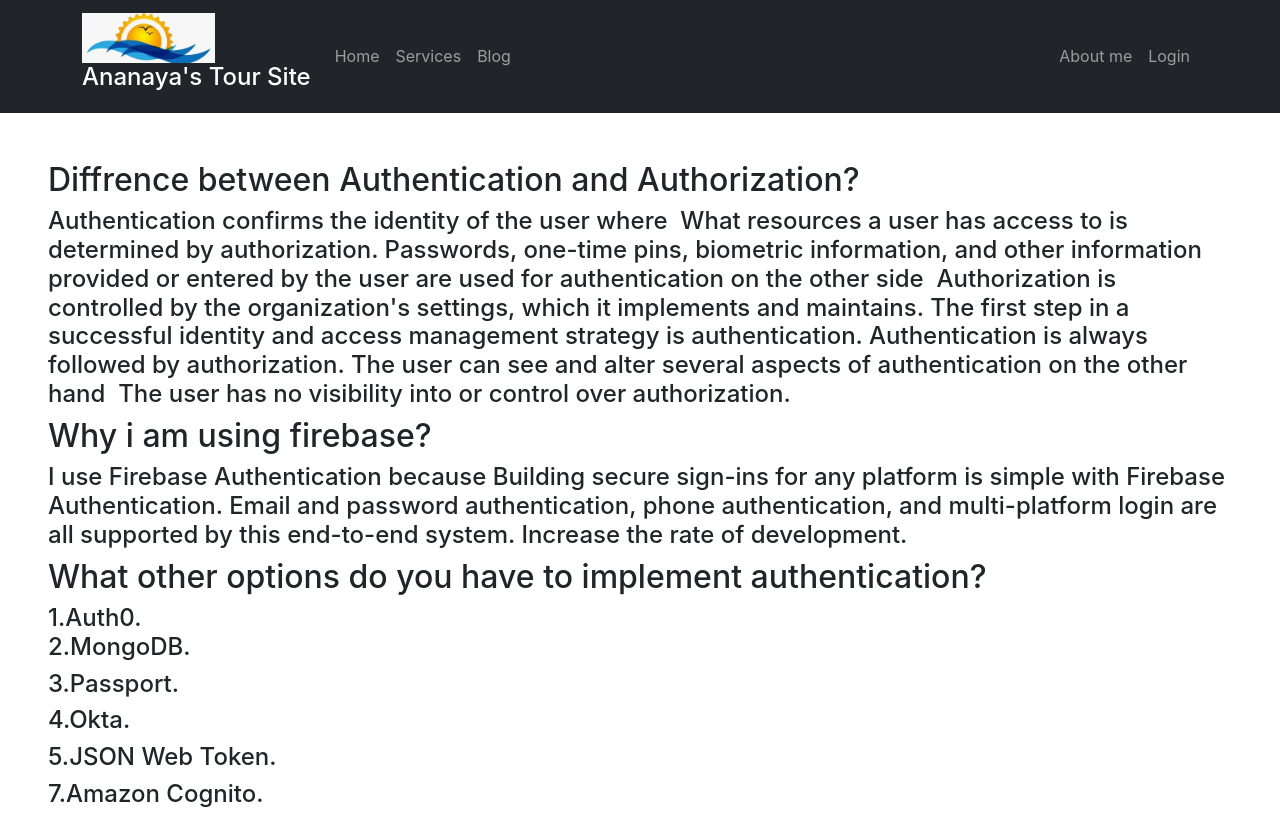
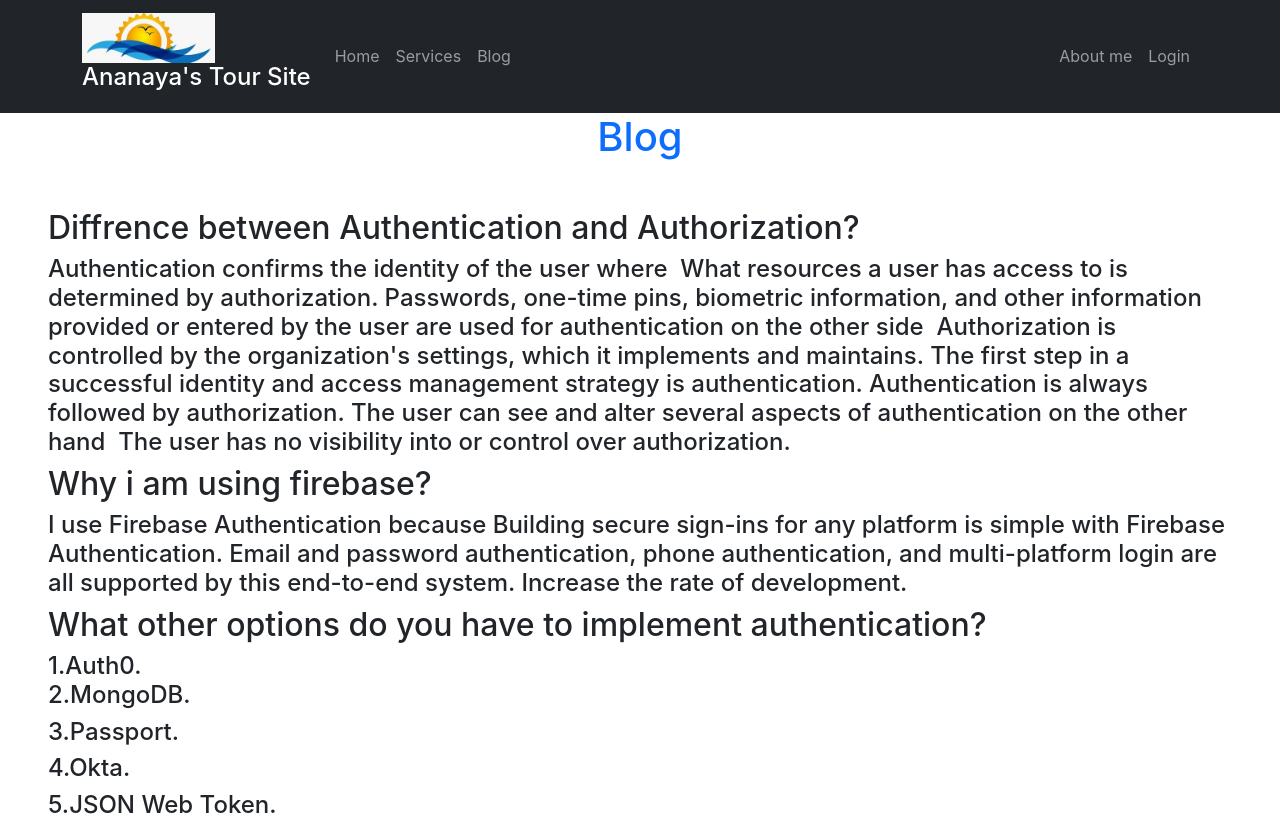
Before and after one commit to SymaNusratAnanna/ananyas-tour-site, a React (Create React App) app: page /blog in a window 1280 px wide. Shown: the top 816 px of the page. Built offline with nearby package versions, Linux system fonts and the light colour scheme; no server answers.

Commit message:
more update

```diff
--- a/src/Login/Register/Register.js
+++ b/src/Login/Register/Register.js
@@ -38,7 +38,9 @@ const Register = () => {
     return (
         <div className='container w-50 mx-auto mt-2'>
             <h2 className='text-center text-primary'>Please Register</h2>
+
 {/* attach handleRegister */}
+
             <Form onSubmit={handleRegister}>
   <Form.Group className="mb-3" controlId="formBasicEmail">
     <Form.Label>Name</Form.Label>
@@ -61,11 +63,13 @@ const Register = () => {
   <Form.Group className="mb-3" controlId="formBasicCheckbox">
     <Form.Check type="checkbox" label="Check me out" />
   </Form.Group>
+
    {/* button set */}
   <Button variant="primary w-50 mx-auto d-block" type="submit">
     Submit
   </Button>
 </Form>
+
 {/* toggle part */}
 <p>Already have an account? <Link to="/login"className='text-danger text-decoration-none' onClick={navigateLogin}>Please Login</Link></p>
 <Sociallogin></Sociallogin>
--- a/src/Pages/About/About.js
+++ b/src/Pages/About/About.js
@@ -4,7 +4,7 @@ import picture from '../../images/about me/ananya1_n.jpg'
 
 const About = () => {
     return (
-
+        // flex element
         <div className='d-flex'>
          <div>
             <img src={picture} height="400px" width="400px" alt="" /></div>
--- a/src/Pages/Blog/Blog.js
+++ b/src/Pages/Blog/Blog.js
@@ -3,6 +3,8 @@ import React from 'react';
 
 const Blog = () => {
     return (
+        <div>
+            <h1 className='text-center text-primary'>Blog</h1>
         <div className='  p-10 mx-5 my-5'>
             <h2>Diffrence between Authentication and Authorization?</h2>
             <h4>Authentication confirms the identity of the user where  What resources a user has access to is determined by authorization. Passwords, one-time pins, biometric information, and other information provided or entered by the user are used for authentication on the other side  Authorization is controlled by the organization's settings, which it implements and maintains. The first step in a successful identity and access management strategy is authentication. Authentication is always followed by authorization. The user can see and alter several aspects of authentication on the other hand  The user has no visibility into or control over authorization.</h4>
@@ -34,6 +36,7 @@ const Blog = () => {
 <h4>8.Dynamic Links</h4>
 <h4>9.Remote Config</h4>
         </div>
+        </div>
     );
 };
 
--- a/src/Pages/Home/Services/Services.js
+++ b/src/Pages/Home/Services/Services.js
@@ -3,7 +3,7 @@ import Service from '../Service/Service';
 import './Services.css'
 
 const Services = () => {
-
+// fetch data
     const [services, setServices] = useState([]);
     useEffect(()=>{
         fetch('services.json')
@@ -12,7 +12,7 @@ const Services = () => {
     },[])
     return (
         <div>
-            <h1 className='services-title'>Our services</h1>
+            <h1 className='services-title'>Our Services</h1>
            <div id="services" className='services-container'>
            {
                 services.map(service=> <Service
--- a/src/Pages/Shared/Footer/Footer.js
+++ b/src/Pages/Shared/Footer/Footer.js
@@ -6,6 +6,7 @@ const Footer = () => {
     const year = today.getFullYear();
     return (
         <footer className='text-center mt-5 '>
+            {/* dynamic year */}
             <p><small>Powered by Ananya @ {year}</small></p>
         </footer>
 
--- a/src/Pages/Shared/Header/Header.js
+++ b/src/Pages/Shared/Header/Header.js
@@ -30,6 +30,7 @@ const Header = () => {
       <Nav.Link as={Link}to="about">About me</Nav.Link>
       {
       user ?
+      // set button
       <button className='btn btn-link text-white text-decoration-none' onClick={handleSignOut}>Sign out</button>
       :
       <Nav.Link as={Link} to="login">
```
